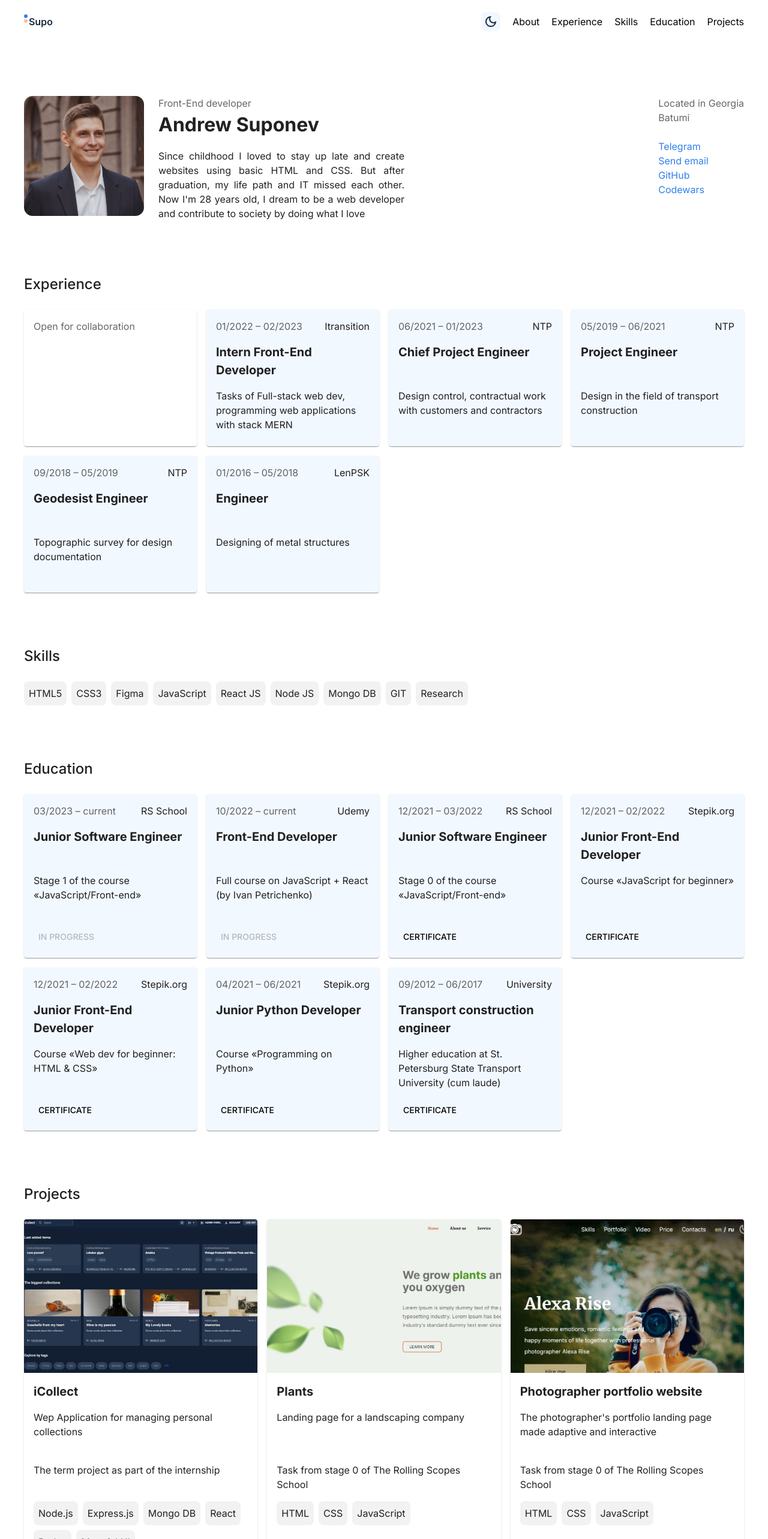
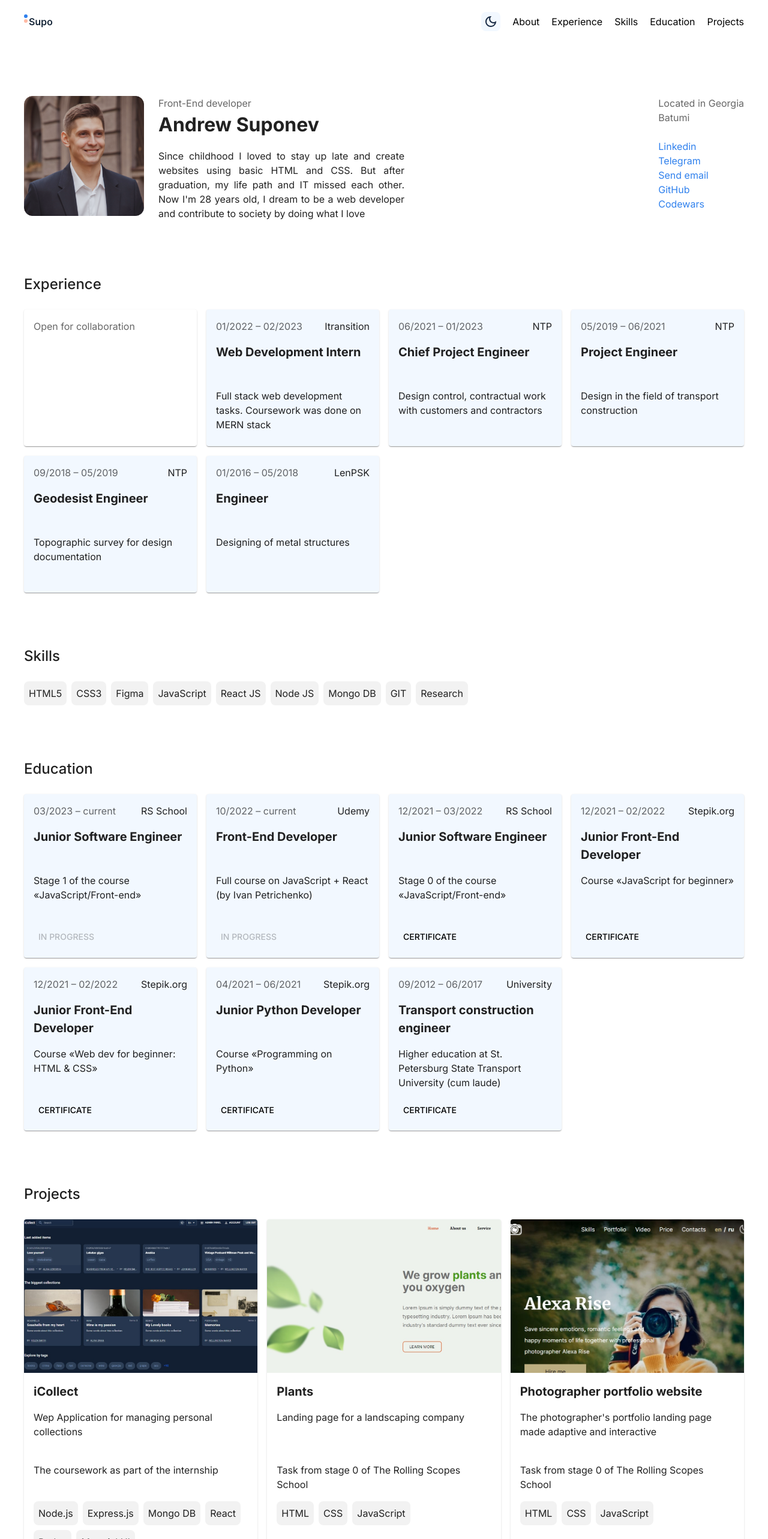
Before and after one commit to asuponev/asuponev.github.io, a React (Create React App) app: page / in a window 1280 px wide. Shown: the top 2566 px of the page at 60% size. Built offline with nearby package versions, Linux system fonts and the light colour scheme.

Commit message:
fix: data update

```diff
--- a/src/data/about-data.js
+++ b/src/data/about-data.js
@@ -10,6 +10,7 @@ const aboutData = {
     city: "Batumi"
   },
   links: {
+    linkedin: "https://www.linkedin.com/in/andrew-suponev/",
     telegram: "https://t.me/andrewsupo",
     email: "andrew.suponev@gmail.com",
     github: "https://github.com/elsuppo",
--- a/src/data/experience-data.js
+++ b/src/data/experience-data.js
@@ -31,8 +31,8 @@ const experienceData = [
     id: "5",
     date: "01/2022 – 02/2023",
     company: "Itransition",
-    position: "Intern Front-End Developer",
-    description: "Tasks of Full-stack web dev, programming web applications with stack MERN"
+    position: "Web Development Intern",
+    description: "Full stack web development tasks. Coursework was done on MERN stack"
   },
 ];
 
--- a/src/data/projects-data.js
+++ b/src/data/projects-data.js
@@ -49,7 +49,7 @@ const projectsData = [
     id: "5",
     title: "iCollect",
     description: "Wep Application for managing personal collections",
-    note: "The term project as part of the internship",
+    note: "The coursework as part of the internship",
     skills: ["Node.js", "Express.js", "Mongo DB", "React", "Redux", "Material UI"],
     cover: cover_icollect,
     git: "https://github.com/elsuppo/iCollect",
--- a/src/sections/about.js
+++ b/src/sections/about.js
@@ -38,6 +38,9 @@ const About = () => {
           <Typography color="text.secondary" mb={3}>
             Located in {place.country}<br />{place.city}
           </Typography>
+          <Link href={links.linkedin} {...linkOptions}>
+            Linkedin
+          </Link>
           <Link href={links.telegram} {...linkOptions}>
             Telegram
           </Link>
```
